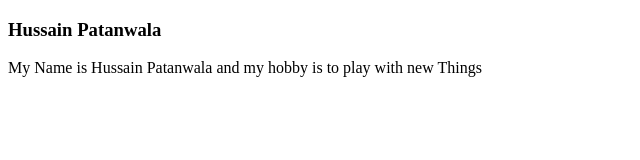
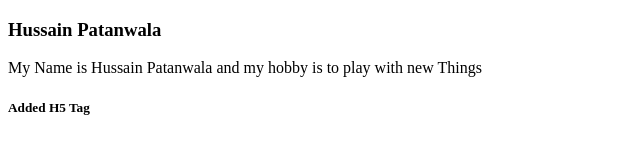
Before and after one commit to Hussain053/git_learn, a plain HTML site: page index.html in a window 1280 px wide. Shown: the full height of the page, 0-640 px from the left. Drawn offline with Linux system fonts and the light colour scheme.

Commit message:
Added h5 to test branch

```diff
--- a/index.html
+++ b/index.html
@@ -8,5 +8,6 @@
 <body>
     <h3>Hussain Patanwala</h3>
     <p>My Name is Hussain Patanwala and my hobby is to play with new Things</p>
+    <h5>Added H5 Tag</h5>
 </body>
 </html>
```
